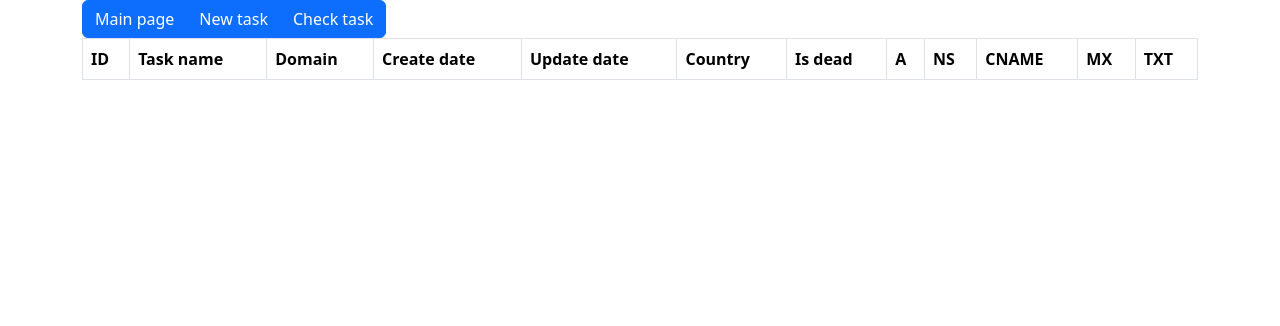
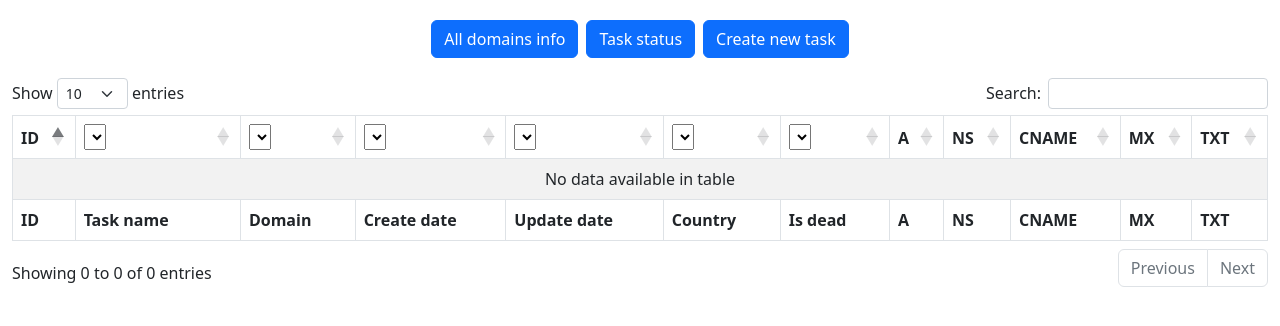
Before and after one commit to Lookin44/Parser_web_app_django, a Django app: page / in a window 1280 px wide. Shown: the top 326 px of the page. Run offline with Django 4.2, Linux system fonts and the light colour scheme; data that the repository does not hold is empty; parts of the project's set-up code (start-up, migrations or seed data) failed here and were passed over; some libraries are stand-ins or nearby versions.

Commit message:
Bagfix: Add JS for table

```diff
--- a/project/parser_app/tasks.py
+++ b/project/parser_app/tasks.py
@@ -37,21 +37,22 @@ def parse_data(celery_task_id: str, find_domain: str):
             ]
             for cur in all_domains:
                 open_api = requests.get(cur)
-                for item in open_api.json()['domains']:
-                    cur_parsing_res = InformationFromDomain.objects.create(
-                        task_name=new_task,
-                        domain=item['domain'],
-                        create_date=item['create_date'],
-                        update_date=item['update_date'],
-                        country=item['country'],
-                        is_dead=item['isDead'],
-                        a=item['A'],
-                        ns=item['NS'],
-                        cname=item['CNAME'],
-                        mx=item['MX'],
-                        txt=item['TXT']
-                    )
-                    cur_parsing_res.save()
+                if open_api.status_code == 200:
+                    for item in open_api.json()['domains']:
+                        cur_parsing_res = InformationFromDomain.objects.create(
+                            task_name=new_task,
+                            domain=item['domain'],
+                            create_date=item['create_date'],
+                            update_date=item['update_date'],
+                            country=item['country'],
+                            is_dead=item['isDead'],
+                            a=item['A'],
+                            ns=item['NS'],
+                            cname=item['CNAME'],
+                            mx=item['MX'],
+                            txt=item['TXT']
+                        )
+                        cur_parsing_res.save()
     except Exception as e:
         print("Error: ", e)
     else:
--- a/project/templates/base.html
+++ b/project/templates/base.html
@@ -4,19 +4,28 @@
 <head>
   <meta charset="utf-8">
   <meta name="viewport" content="width=device-width, initial-scale=1">
-  <link href="../static/css/bootstrap.css" rel="stylesheet">
+  <link href="https://cdn.jsdelivr.net/npm/bootstrap@5.2.0-beta1/dist/css/bootstrap.min.css" rel="stylesheet">
+  <link href="https://cdn.datatables.net/1.12.1/css/dataTables.bootstrap5.min.css" rel="stylesheet">
   <title>{{ title }}</title>
 </head>
 
-<body>
-    <main role="main" class="container">
-        <div class="btn-group">
-            <a href="{% url 'main_page' %}" class="btn btn-primary">Main page</a>
-            <a href="{% url 'new_task' %}" class="btn btn-primary">New task</a>
-            <a href="{% url 'check_task' %}" class="btn btn-primary">Check task</a>
-        </div>
-        {% block content %}{% endblock %}
-    </main>
-<script src="../static/js/bootstrap.bundle.js"></script>
+<body class="body">
+  <header class="d-flex justify-content-center py-3">
+    <ul class="nav nav-pills">
+      <li class="nav-item m-1">
+        <a class="btn btn-primary" href="{% url 'main_page' %}" aria-current="page">All domains info</a>
+      </li>
+      <li class="nav-item m-1">
+        <a class="btn btn-primary" href="{% url 'check_task' %}" aria-current="page">Task status</a>
+      </li>
+      <li class="nav-item m-1">
+        <a class="btn btn-primary" href="{% url 'new_task' %}" aria-current="page">Create new task</a>
+      </li>
+    </ul>
+  </header>
+  <main role="main" class="container-fluid">
+    {% block content %}{% endblock content %}
+  </main>
+  {% block js %}{% endblock js %}
 </body>
 </html>
--- a/project/templates/index.html
+++ b/project/templates/index.html
@@ -3,11 +3,11 @@
 {% block header %}Список всех доменов{% endblock %}
 {% block content %}
 
-<table class="table table-bordered">
+  <table class="table table-bordered table-striped" id="infoData">
     <thead>
       <tr>
         <th scope="col">ID</th>
-    <th scope="col">Task name</th>
+        <th scope="col">Domain from</th>
         <th scope="col">Domain</th>
         <th scope="col">Create date</th>
         <th scope="col">Update date</th>
@@ -38,6 +38,54 @@
       </tr>
     {% endfor %}
     </tbody>
+    <tfoot>
+      <tr>
+        <th scope="col">ID</th>
+        <th scope="col">Task name</th>
+        <th scope="col">Domain</th>
+        <th scope="col">Create date</th>
+        <th scope="col">Update date</th>
+        <th scope="col">Country</th>
+        <th scope="col">Is dead</th>
+        <th scope="col">A</th>
+        <th scope="col">NS</th>
+        <th scope="col">CNAME</th>
+        <th scope="col">MX</th>
+        <th scope="col">TXT</th>
+      </tr>
+    </tfoot>
   </table>
+{% endblock content%}
+{% block js %}
+  <script src="https://code.jquery.com/jquery-3.6.0.js"></script>
+  <script src="https://cdnjs.cloudflare.com/ajax/libs/popper.js/2.11.5/umd/popper.min.js"></script>
+  <script src="https://cdn.jsdelivr.net/npm/bootstrap@5.2.0-beta1/dist/js/bootstrap.bundle.min.js"></script>
 
-{% endblock %}
+  <script src="https://cdn.datatables.net/1.12.1/js/jquery.dataTables.min.js"></script>
+  <script src="https://cdn.datatables.net/1.12.1/js/dataTables.bootstrap5.min.js"></script>
+
+  <script>
+    $('#infoData').DataTable({
+      initComplete: function () {
+        this.api().columns([1,2,3,4,5,6]).every ( function () {
+          var column = this;
+          var select = $ ('<select><option value=""></option></select>')
+            .appendTo( $(column.header()).empty() )
+            .on( 'change', function () {
+              var val = $.fn.dataTable.util.escapeRegex (
+                $(this).val()
+              );
+
+              column
+                .search( val ? '^'+val+'$' : '', true, false )
+                .draw();
+            });
+
+          column.data().unique().sort().each( function (d,j) {
+            select.append( '<option value="'+d+'">'+d+'</option>' )
+          });
+        });
+      }
+    });
+  </script>
+{% endblock js %}
```
Also changed, not shown: project/parser_app/forms.py (+8 -1 lines), project/parser_app/models.py (+10 -10 lines), project/templates/check_task.html (+17 -3 lines), project/templates/new_task.html (+13 -3 lines), project/templatetags/tag_filter.py (added, +7 -0 lines), project/templatetags/__init__.py (added). Lines whose indentation alone changed are shown as unchanged.
